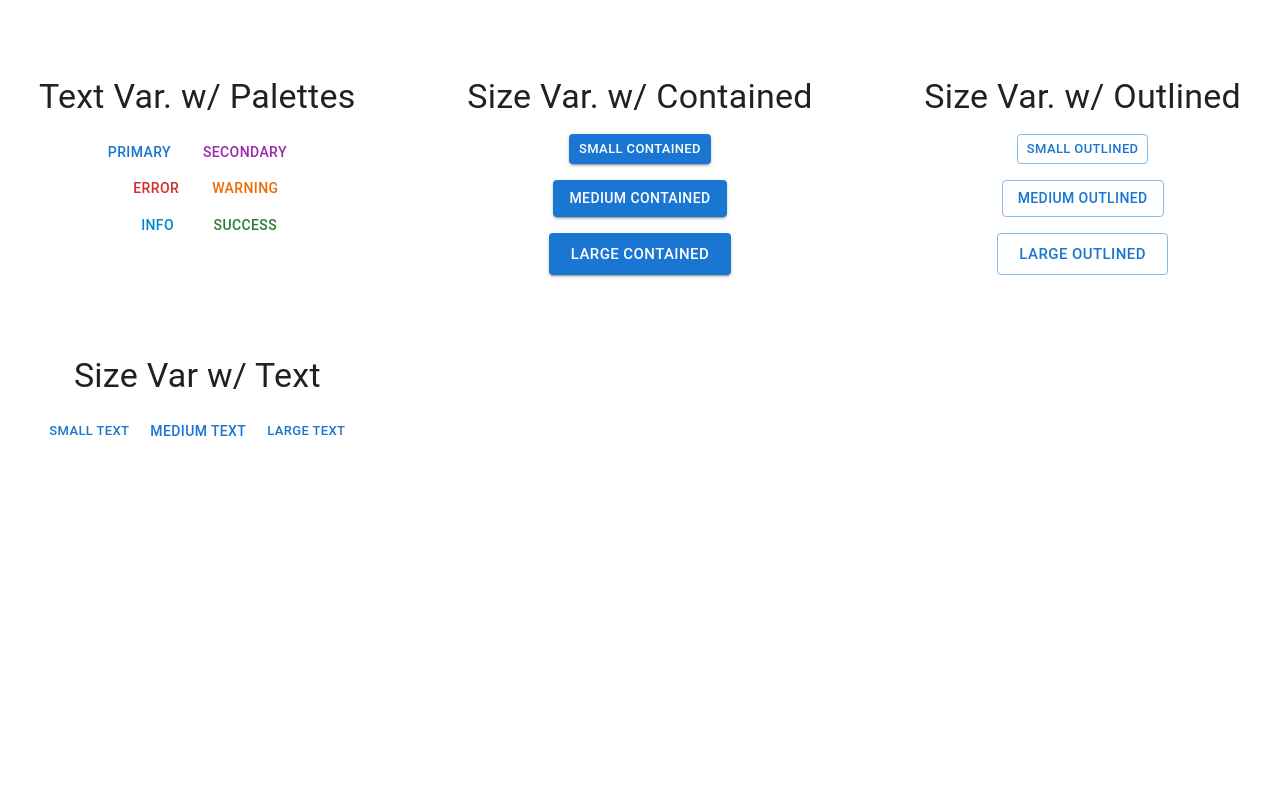
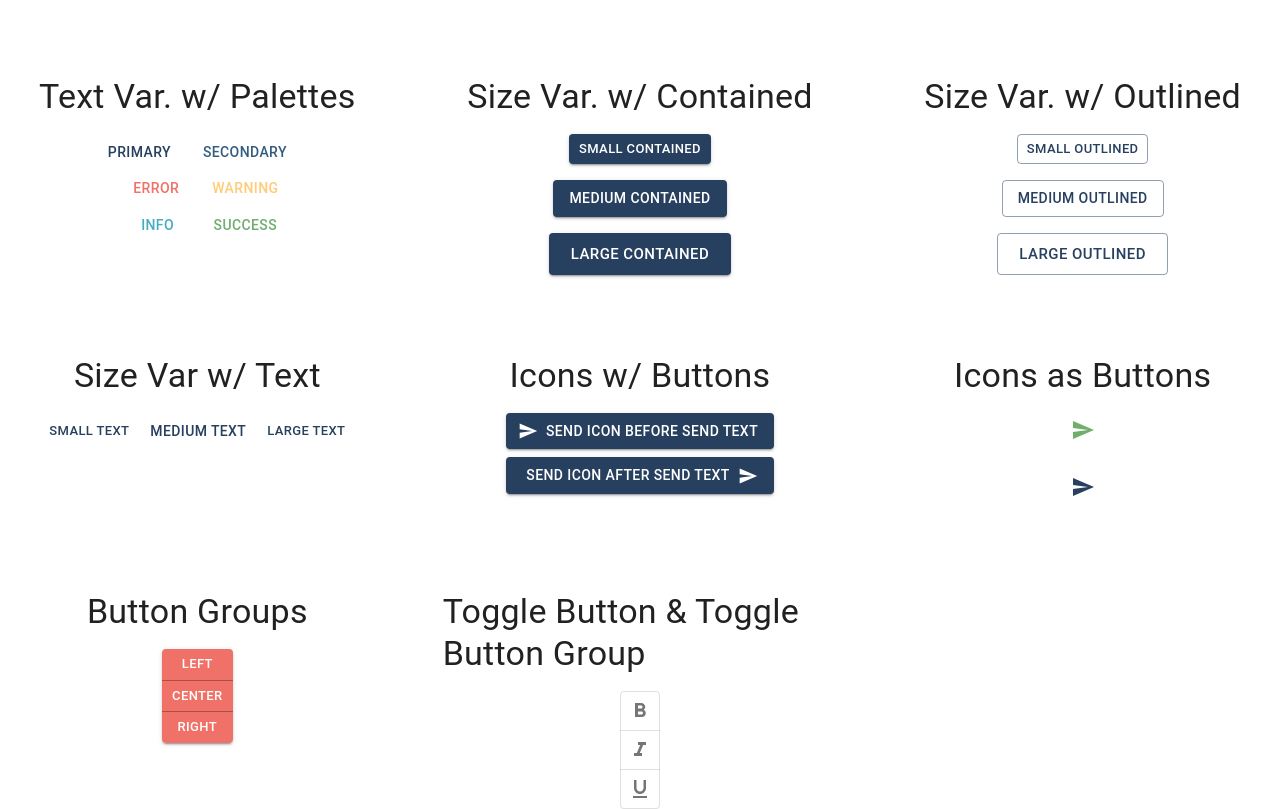
Before and after one commit to Tim-Parks-Lynch/material-ui-learning, a React (Vite) app in the folder my-app/: page /register in a window 1280 px wide. Shown: the part 420-1229 px from the top of the page. Before the commit the page ends 869 px from the top, so only its background shows below. Built offline with nearby package versions, Linux system fonts and the light colour scheme.

Commit message:
Added Theme and more button info from Youtube Class

```diff
--- a/my-app/src/App.tsx
+++ b/my-app/src/App.tsx
@@ -1,14 +1,28 @@
 import { BrowserRouter } from 'react-router-dom';
-import { CssBaseline } from '@mui/material';
+import { CssBaseline, createTheme, colors, ThemeProvider } from '@mui/material';
 import Routing from './routes/Routing';
+// import { ThemeProvider } from '@mui/material/styles';
 import React from 'react';
+import { Css } from '@mui/icons-material';
+import theme from './themes/NewThemeProvider';
+
+// const theme = createTheme({
+//   palette: {
+//     secondary: {
+//       main: colors.orange[500],
+//     },
+//   },
+// });
 
 const App = () => {
   return (
-    <BrowserRouter>
-      <CssBaseline />
-      <Routing />
-    </BrowserRouter>
+    <CssBaseline>
+      <ThemeProvider theme={theme}>
+        <BrowserRouter>
+          <Routing />
+        </BrowserRouter>
+      </ThemeProvider>
+    </CssBaseline>
   );
 };
 
--- a/my-app/src/components/MuiButton/MuiButton.tsx
+++ b/my-app/src/components/MuiButton/MuiButton.tsx
@@ -1,7 +1,30 @@
-import React from 'react';
-import { Box, Button, Grid, Stack, Typography } from '@mui/material';
+import React, { useState } from 'react';
+import {
+  Box,
+  ToggleButton,
+  ToggleButtonGroup,
+  Button,
+  Grid,
+  Stack,
+  Typography,
+  IconButton,
+  ButtonGroup,
+} from '@mui/material';
+import SendIcon from '@mui/icons-material/Send';
+import FormatBoldIcon from '@mui/icons-material/FormatBold';
+import FormatItalicIcon from '@mui/icons-material/FormatItalic';
+import FormatUnderlinedIcon from '@mui/icons-material/FormatUnderlined';
+
 const MuiButton = () => {
+  // for Toggle Button and ToggleButton Group below
+  const [formats, setFormats] = useState<string[]>([]);
+  const handleFormatChange = (_event: React.MouseEvent<HTMLElement>, updatedFormats: string[]) => {
+    setFormats(updatedFormats);
+  };
+  console.log(formats);
   return (
+    //Below is for the different types of buttons, grid and stack are used for flex/grid layout in a nice page
+    // Run this code to see the types of buttons
     <Box>
       <Typography variant="h1" sx={{ m: '4rem', textDecoration: 'underline', textAlign: 'center' }}>
         All Button Types{' '}
@@ -152,6 +175,84 @@ const MuiButton = () => {
             </Stack>
           </Stack>
         </Grid>
+
+        <Grid item xs={4}>
+          <Stack spacing={2} alignItems="center" flexWrap="wrap">
+            <Typography variant="h4"> Icons w/ Buttons </Typography>
+            <Stack spacing={1} flexWrap="wrap">
+              <Button variant="contained" startIcon={<SendIcon />}>
+                Send Icon before Send Text
+              </Button>
+              <Button variant="contained" endIcon={<SendIcon />}>
+                Send Icon after Send Text
+              </Button>
+            </Stack>
+          </Stack>
+        </Grid>
+
+        <Grid item xs={4}>
+          <Stack spacing={2} flexDirection="column" alignItems="center" flexWrap="wrap">
+            <Typography variant="h4"> Icons as Buttons </Typography>
+            {/* <Stack spacing={1} direction="row" justifyContent="center" flexWrap="wrap" useFlexGap> */}
+            <Stack direction="column" justifyContent="center" alignItems="center" spacing={2}>
+              <IconButton aria-label="send" color="success" size="small">
+                <SendIcon />
+              </IconButton>
+              <IconButton aria-label="send" color="primary" size="large">
+                <SendIcon />
+              </IconButton>
+            </Stack>
+          </Stack>
+        </Grid>
+
+        {/* Button Group Example */}
+        <Grid item xs={4}>
+          <Stack spacing={2} alignItems="center" flexWrap="wrap">
+            <Typography variant="h4"> Button Groups </Typography>
+            <Stack direction="row" spacing={1} flexWrap="wrap">
+              <ButtonGroup
+                aria-label="alignment button group"
+                variant="contained"
+                orientation="vertical"
+                size="small"
+                color="error"
+              >
+                <Button onClick={() => console.log('left clicked')}>Left</Button>
+                <Button>Center</Button>
+                <Button>Right</Button>
+              </ButtonGroup>
+            </Stack>
+          </Stack>
+        </Grid>
+
+        {/* Toggle Button Group Example, needs state, see useState above */}
+
+        <Grid item xs={4}>
+          <Stack spacing={2} alignItems="center" flexWrap="wrap">
+            <Typography variant="h4">Toggle Button & Toggle Button Group </Typography>
+            <Stack direction="row" spacing={1} flexWrap="wrap">
+              <ToggleButtonGroup
+                size="small"
+                aria-label="text-formating"
+                value={formats}
+                color="success"
+                orientation="vertical"
+                onChange={handleFormatChange}
+                exclusive
+              >
+                <ToggleButton value="bold" aria-label="bold">
+                  <FormatBoldIcon>Left</FormatBoldIcon>
+                </ToggleButton>
+                <ToggleButton value="italic" aria-label="italic">
+                  <FormatItalicIcon>Left</FormatItalicIcon>
+                </ToggleButton>
+                <ToggleButton value="underlined" aria-label="underlined">
+                  <FormatUnderlinedIcon>Left</FormatUnderlinedIcon>
+                </ToggleButton>
+              </ToggleButtonGroup>
+            </Stack>
+          </Stack>
+        </Grid>
       </Grid>
     </Box>
   );
--- /dev/null
+++ b/my-app/src/themes/NewThemeProvider.tsx
@@ -0,0 +1,67 @@
+import { createTheme, colors } from '@mui/material';
+
+//Creating primary theme with palette
+
+const theme = createTheme({
+  palette: {
+    primary: {
+      //   main: '#324A5F',
+      main: '#274060',
+      contrastText: '#fff',
+    },
+    secondary: {
+      //   main: '#36A5DB',
+      //   main: '#5C9EAD',
+      main: '#335C81',
+      contrastText: '#fff',
+    },
+    error: {
+      //   main: '#D32F2F',
+      //   main: '#52050A',
+      //   main: '#32021F',
+      //   main: '#611C35',
+      main: '#F07167',
+      contrastText: '#fff',
+    },
+    warning: {
+      //   main: '#D5573B',
+      //   main: '#F07167',
+      //   main: '#E5D352',
+      main: '#FFCB77',
+      contrastText: '#fff',
+    },
+    // warning: {
+    //   main: '#E39774',
+    //   main: 'D5573B',
+    // },
+    info: {
+      //   main: '#E4E9B2',
+      //   main: '#E0D2CE',
+      //   main: '#fff',
+      contrastText: '#fff',
+      //   main: '#1446A0',
+      //   main: '#B1DDF1',
+      main: '#46ACC2',
+    },
+    success: {
+      //   main: '#E4E9B2',
+      //   main: '#D0E562',
+      //   main: '#5DFDCB',
+      //   main: '#4E5340',
+      //   main: '#3f4531',
+      //   main: '#8f2d56',
+      //   main: '#2F4B26',
+      main: '#70AE6E',
+      contrastText: '#fff',
+    },
+  },
+});
+
+export default theme;
+
+// 343f3E
+// '#4E5340'
+
+//Take These
+// #F4F4F8
+// #5C9EAD
```
Also changed, not shown: 1 other file (tests, documents, lock files or other folders).
